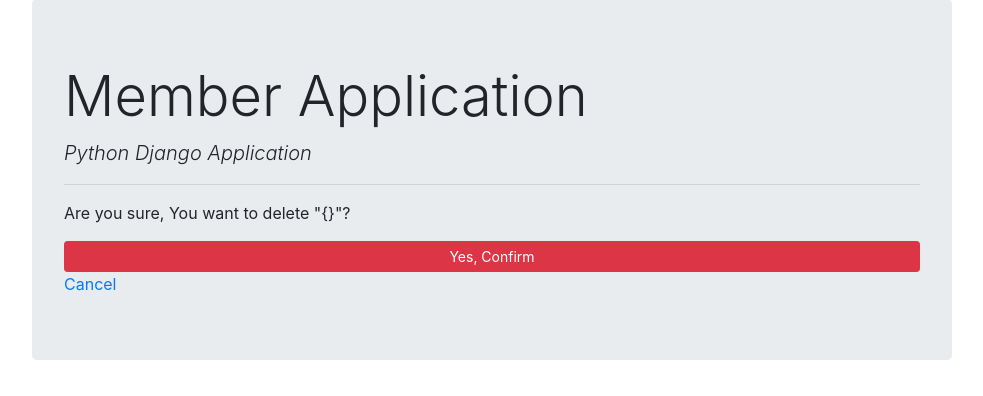
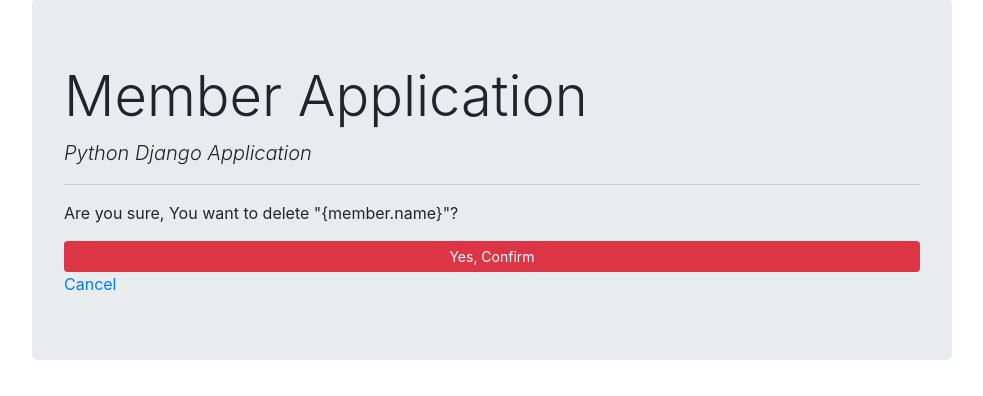
Before and after one commit to nahidsultan19/user, a Django app: page /delete/1/ in a window 1280 px wide. Shown: the part 105-501 px from the top of the page, without its empty margins (148-1131 px from the left). Run offline with Django 3.2, Linux system fonts and the light colour scheme; data comes from the database, SQL or seed files in the repository; some libraries are stand-ins or nearby versions.

Commit message:
member delete function modified

```diff
--- a/member/views.py
+++ b/member/views.py
@@ -39,8 +39,9 @@
 
 
 def MemberDelete(request, pk):
-    member = Member.objects.get(id=pk)
+    member_delete = Member.objects.get(id=pk)
     if request.method == 'POST':
-        member.delete()
-    context = {'member': member}
+        member_delete.delete()
+        return redirect('member-list')
+    context = {'member_delete': member_delete}
     return render(request, 'member-delete.html', context)
--- a/templates/member/member-delete.html
+++ b/templates/member/member-delete.html
@@ -1,7 +1,7 @@
 {% extends 'base.html' %}
 {% block content %}
 
-<p>Are you sure, You want to delete "{}"?</p>
+<p>Are you sure, You want to delete "{member.name}"?</p>
 
 <form action="" method="POST">
     {% csrf_token %}
```
